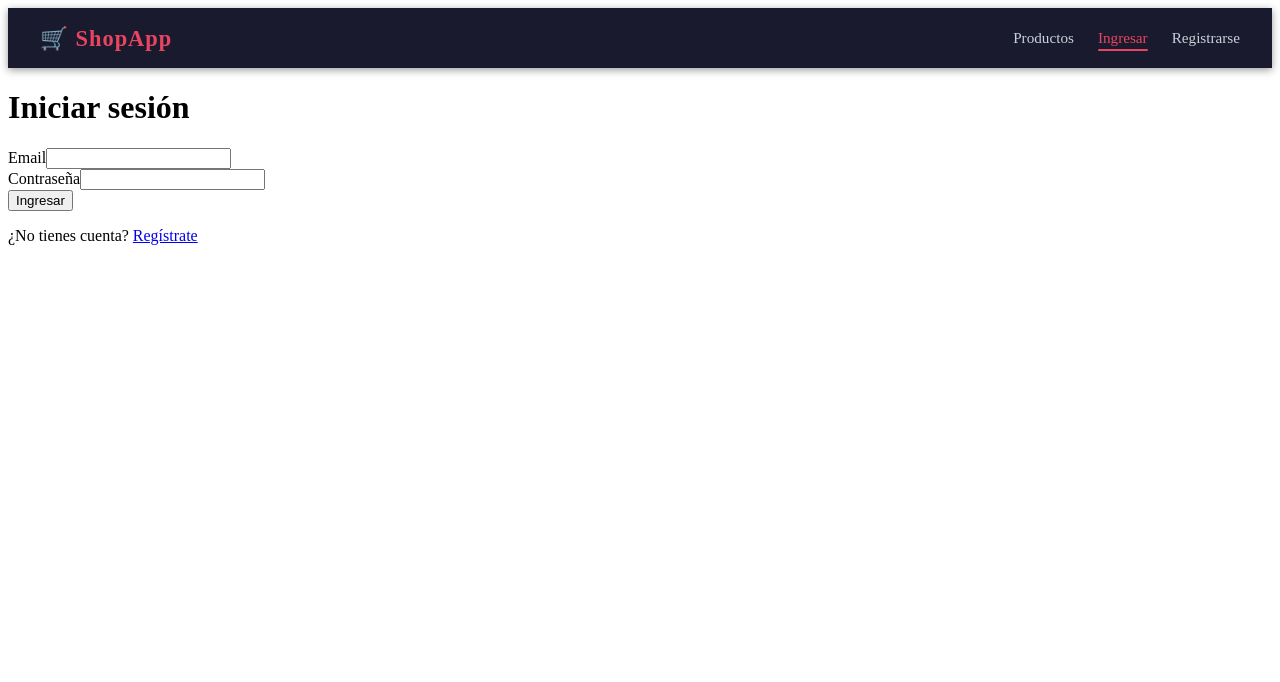
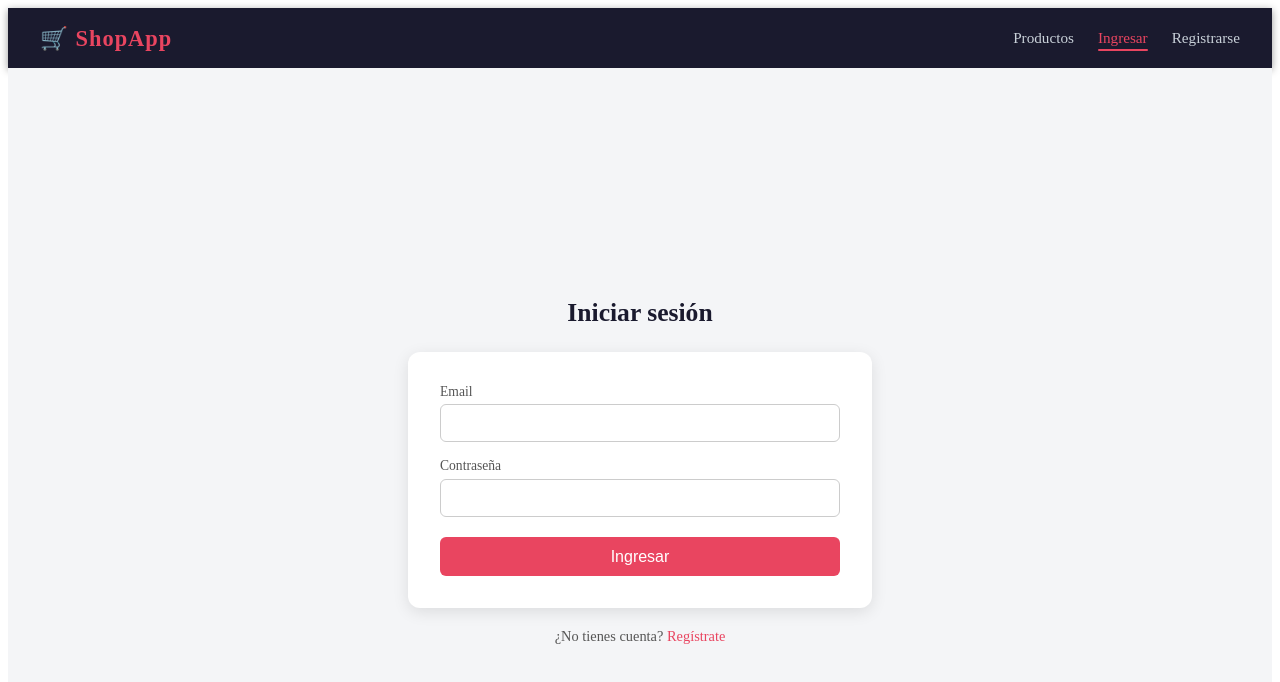
Before and after one commit to danielbueno19/ecomerce, an Angular app in the folder ecommerce_angular/: page /login in a window 1280 px wide. Shown: the top 682 px of the page. Built offline with nearby package versions, Linux system fonts and the light colour scheme.

Commit message:
feat(auth): agregar estilos CSS para páginas de autenticación

```diff
--- /dev/null
+++ b/ecommerce_angular/src/app/pages/auth.css
@@ -0,0 +1,104 @@
+.auth-container {
+  min-height: calc(100vh - 60px);
+  display: flex;
+  flex-direction: column;
+  align-items: center;
+  justify-content: center;
+  background: #f4f5f7;
+  padding: 2rem 1rem;
+}
+
+.auth-container h1 {
+  font-size: 1.6rem;
+  color: #1a1a2e;
+  margin-bottom: 1.5rem;
+}
+
+.auth-container form {
+  background: #fff;
+  padding: 2rem;
+  border-radius: 12px;
+  box-shadow: 0 4px 16px rgba(0,0,0,0.1);
+  width: 100%;
+  max-width: 400px;
+  display: flex;
+  flex-direction: column;
+  gap: 1rem;
+}
+
+.campo {
+  display: flex;
+  flex-direction: column;
+  gap: 0.3rem;
+}
+
+.campo label {
+  font-size: 0.85rem;
+  color: #555;
+  font-weight: 500;
+}
+
+.campo input {
+  border: 1px solid #ccc;
+  border-radius: 6px;
+  padding: 0.6rem 0.75rem;
+  font-size: 0.95rem;
+  outline: none;
+  transition: border-color 0.2s;
+}
+
+.campo input:focus {
+  border-color: #e94560;
+}
+
+.error-campo {
+  font-size: 0.78rem;
+  color: #e94560;
+}
+
+.error {
+  color: #e94560;
+  background: #fff0f3;
+  border: 1px solid #e94560;
+  padding: 0.6rem 0.75rem;
+  border-radius: 6px;
+  font-size: 0.85rem;
+  margin: 0;
+}
+
+.auth-container form button[type='submit'] {
+  background: #e94560;
+  color: #fff;
+  border: none;
+  padding: 0.65rem;
+  border-radius: 6px;
+  font-size: 1rem;
+  cursor: pointer;
+  transition: background 0.2s;
+  margin-top: 0.25rem;
+}
+
+.auth-container form button[type='submit']:hover:not(:disabled) {
+  background: #c73652;
+}
+
+.auth-container form button[type='submit']:disabled {
+  opacity: 0.6;
+  cursor: not-allowed;
+}
+
+.auth-container > p {
+  margin-top: 1.25rem;
+  font-size: 0.9rem;
+  color: #555;
+}
+
+.auth-container > p a {
+  color: #e94560;
+  text-decoration: none;
+  font-weight: 500;
+}
+
+.auth-container > p a:hover {
+  text-decoration: underline;
+}
--- a/ecommerce_angular/src/app/pages/login/login.ts
+++ b/ecommerce_angular/src/app/pages/login/login.ts
@@ -7,6 +7,7 @@ import { AuthService } from '../../services/auth.service';
   selector: 'app-login',
   imports: [ReactiveFormsModule, RouterLink],
   templateUrl: './login.html',
+  styleUrl: '../auth.css',
 })
 export class LoginPage {
   private readonly fb = inject(FormBuilder);
--- a/ecommerce_angular/src/app/pages/registro/registro.ts
+++ b/ecommerce_angular/src/app/pages/registro/registro.ts
@@ -11,6 +11,7 @@ import { AuthService } from '../../services/auth.service';
   selector: 'app-registro',
   imports: [ReactiveFormsModule, RouterLink],
   templateUrl: './registro.html',
+  styleUrl: '../auth.css',
 })
 export class RegistroPage {
   private readonly fb = inject(FormBuilder);
```
